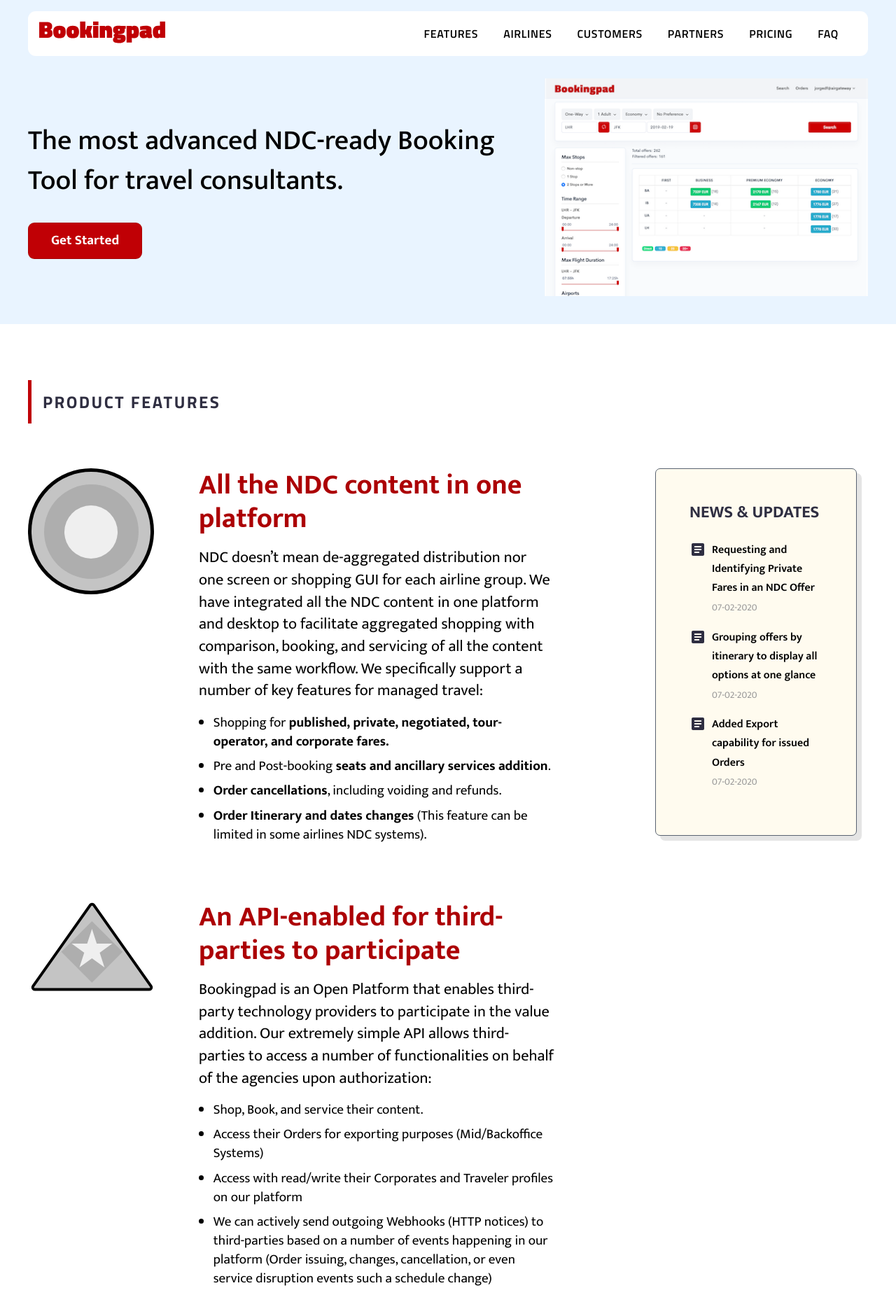
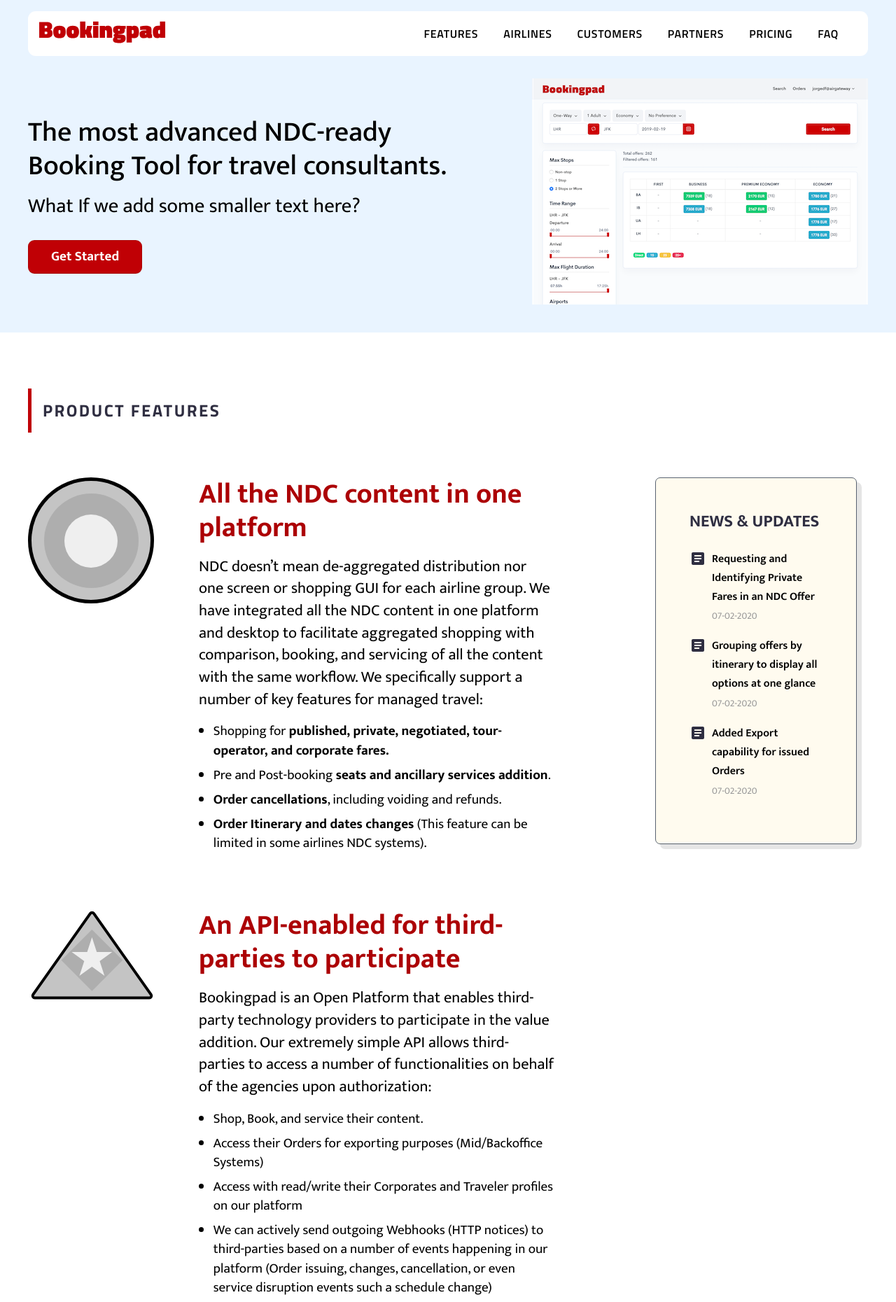
Before and after one commit to tripsimian-labs/bookingpad-web, a Jekyll site: the page built from index.md, in a window 1280 px wide. Shown: the top 1860 px of the page at 70% size. Built offline with Jekyll 4.4.1, drawn with Linux system fonts in a browser that asks for light colours.

Commit message:
Add subtext to Hero section and map to CMS

```diff
--- a/_includes/billboard.html
+++ b/_includes/billboard.html
@@ -5,6 +5,10 @@
                 <h3>
                     {{ site.data.hero.billboard.body }}
                 </h3>
+                <h4 class="billboardSubtext">
+                    {{ site.data.hero.billboard.subtext }}What If we add some smaller text here?
+                </h4>
+
                 <a href="" class="primaryButton">{{ site.data.hero.billboard.button }}</a>
             </div>
             <div class="billboardMedia">
--- a/_sass/billboard.scss
+++ b/_sass/billboard.scss
@@ -18,18 +18,21 @@
     display: flex;
     flex-flow: column nowrap;
     flex-direction: column-reverse;
+
     @media only screen and (min-width: 960px) {
       flex-flow: row;
       align-items: center;
       flex-direction: row;
+      justify-content: space-between;
     }
   }
 
   &Blurb {
     text-align: center;
+    line-height: 1.2;
 
     @media only screen and (min-width: 960px) {
-      width: 64%;
+      width: 56%;
       text-align: left;
     }
     h3 {
@@ -40,6 +43,16 @@
       @media only screen and (min-width: 960px) {
         margin-right: 2rem;
         font-size: 2.5rem;
+      }
+    }
+    h4 {
+      font-size: 1.6rem;
+      font-weight: 400;
+      margin-right: 0;
+      margin-bottom: 1rem;
+      @media only screen and (min-width: 960px) {
+        font-size: 1.8rem;
+        margin-right: 2rem;
         margin-bottom: 2rem;
       }
     }
--- a/admin/config.yml
+++ b/admin/config.yml
@@ -26,9 +26,10 @@
       fields:
         - label: "Billboard"
           name: "billboard"
-          widget: "object"
+          widget: "list"
           fields:
             - { label: "Tagline", name: "body", widget: "markdown" }
+            - { label: "Subtext", name: "subtext", widget: "string" }
             - { label: "Button", name: "button", widget: "string" }
 
   - label: "Gallery"
```
